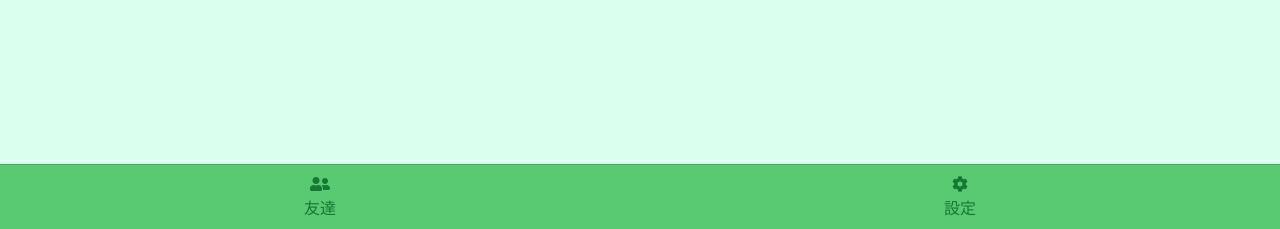
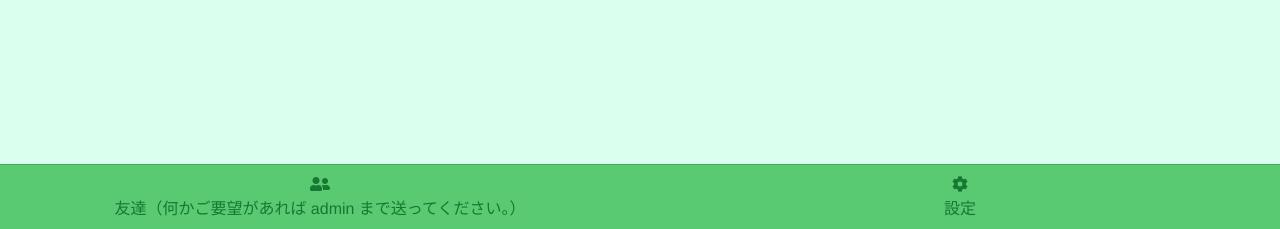
Before and after one commit to gitkunkun/chatapp, a Django app: page /email_change/ in a window 1280 px wide. Shown: the part 571-800 px from the top of the page. Run offline with Django 4.2, Linux system fonts and the light colour scheme; a user stored in the database is signed in.

Commit message:
Update base.html

```diff
--- a/main/templates/main/base.html
+++ b/main/templates/main/base.html
@@ -27,7 +27,7 @@
             <div class="footer__item">
                 <a href="{% url 'friends' %}" class="footer__link">
                     <div class="footer__icon"><i class="fas fa-user-friends"></i></div>
-                    <div class="footer__label">友達</div>
+                    <div class="footer__label">友達（何かご要望があれば admin まで送ってください。）</div>
                 </a>
             </div>
             <div class="footer__item">
```
